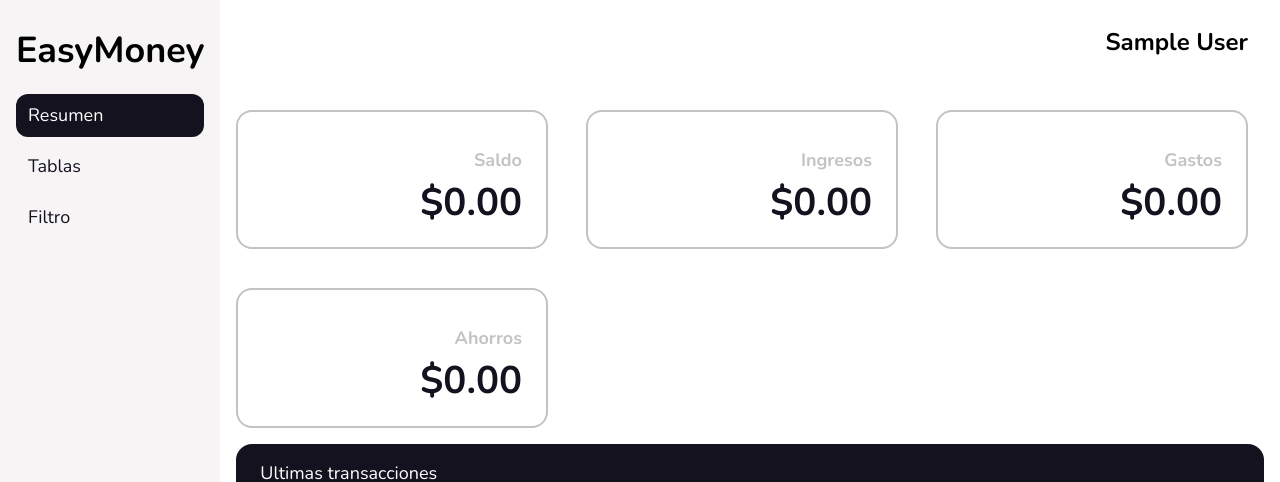
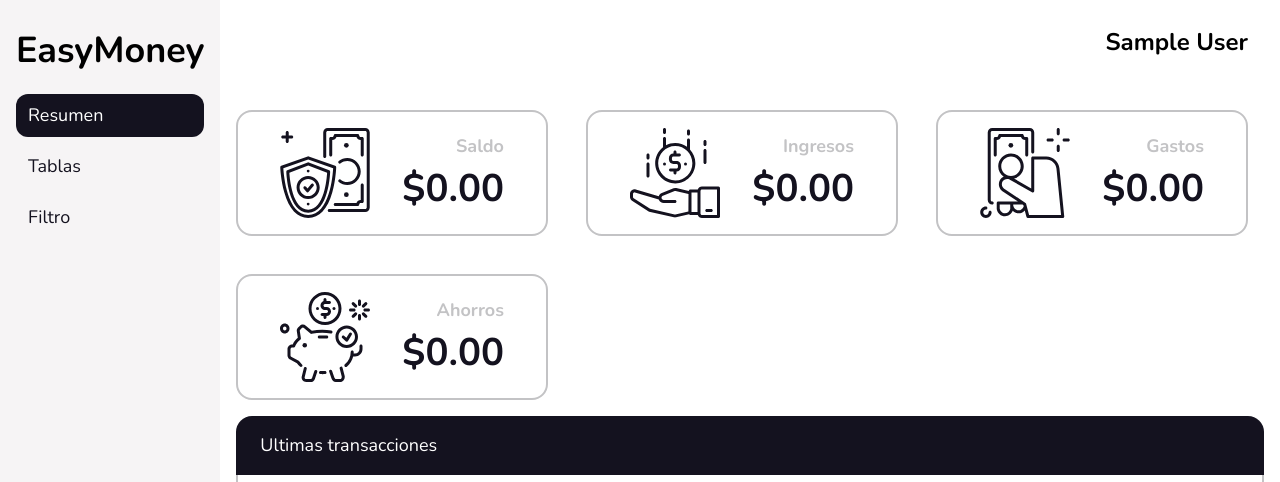
Before and after one commit to StalinAM/easy-money-app, a React (Vite) app: page /dashboard/overview in a window 1280 px wide. Shown: the top 482 px of the page. Built offline with nearby package versions, Linux system fonts and the light colour scheme; no server answers; the database is empty; sample sign-in values are in the browser's storage.

Commit message:
change icons and update styles

```diff
--- a/src/components/TotalInfo.jsx
+++ b/src/components/TotalInfo.jsx
@@ -1,12 +1,14 @@
 import React from 'react'
 import styled from 'styled-components'
 
-function TotalInfo({ color, icon, title, value }) {
+function TotalInfo({ color, icon, title, value, children }) {
   return (
     <Container color={color}>
-      <Icon color={color} className={`uil uil-money-${icon}`} />
-      <p>{title}</p>
-      <h2>${value}</h2>
+      <Icon>{children}</Icon>
+      <div>
+        <p>{title}</p>
+        <h2>${value}</h2>
+      </div>
     </Container>
   )
 }
@@ -15,13 +17,14 @@ export default TotalInfo
 
 const Container = styled.article`
   display: flex;
-  flex-direction: column;
+  align-content: center;
   justify-content: center;
-  position: relative;
+  align-items: flex-end;
+  gap: 2rem;
   width: 100%;
   background-color: ${(props) => props.theme.white};
   border-radius: 16px;
-  padding: 2.2rem 1.5rem 1rem;
+  padding: 1rem;
   text-align: right;
   border: 2px solid ${(props) => props.theme.black_400};
   h2 {
@@ -41,14 +44,14 @@ const Container = styled.article`
     padding: 2rem 1rem 0.5rem;
   }
 `
-const Icon = styled.i`
-  position: absolute;
-  color: ${(props) => props.theme.white};
-  background-color: ${(props) => props.theme.black_500};
-  padding: 0 1rem;
-  font-size: 3rem;
+const Icon = styled.div`
+  display: flex;
+  justify-content: center;
+  align-items: center;
+  color: ${(props) => props.theme.black_500};
   border-radius: 12px;
-  top: 0;
-  left: 1.5rem;
-  transform: translateY(-50%);
+  svg {
+    width: 50;
+    height: 50;
+  }
 `
```
